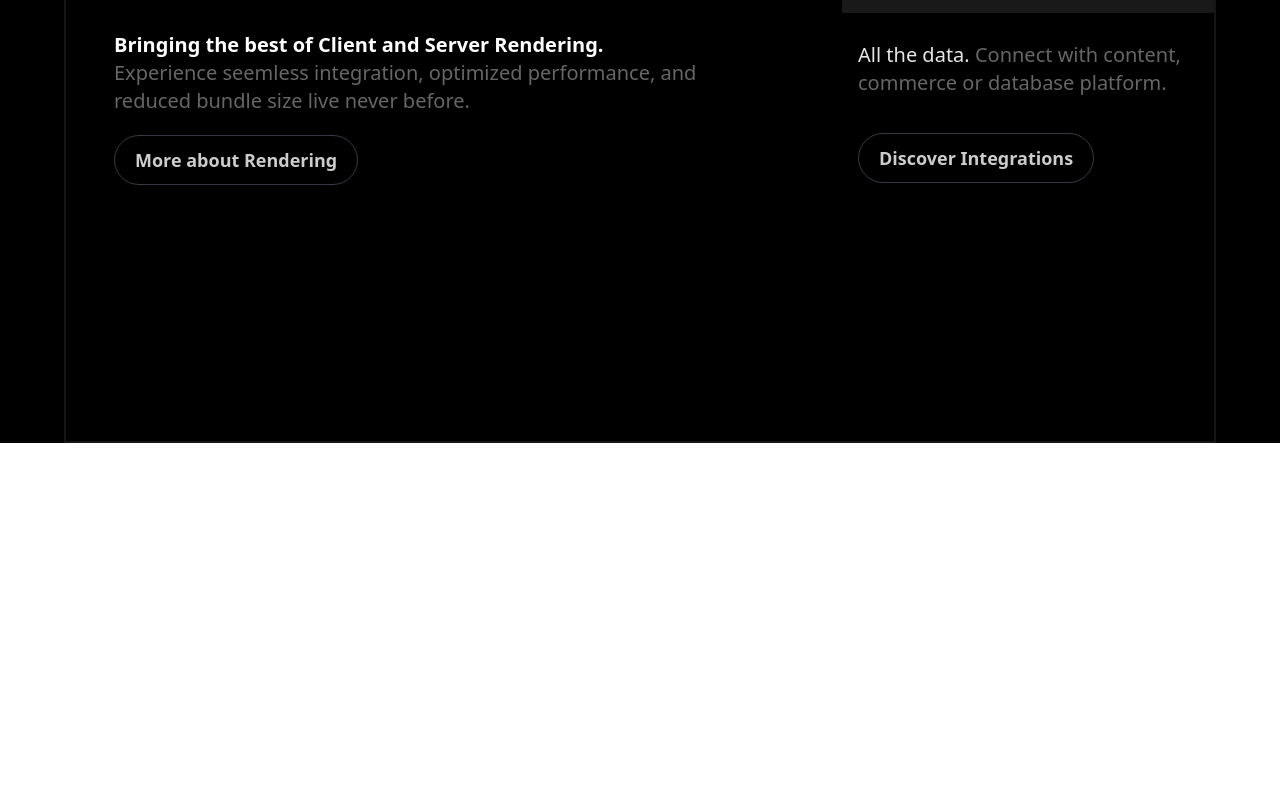
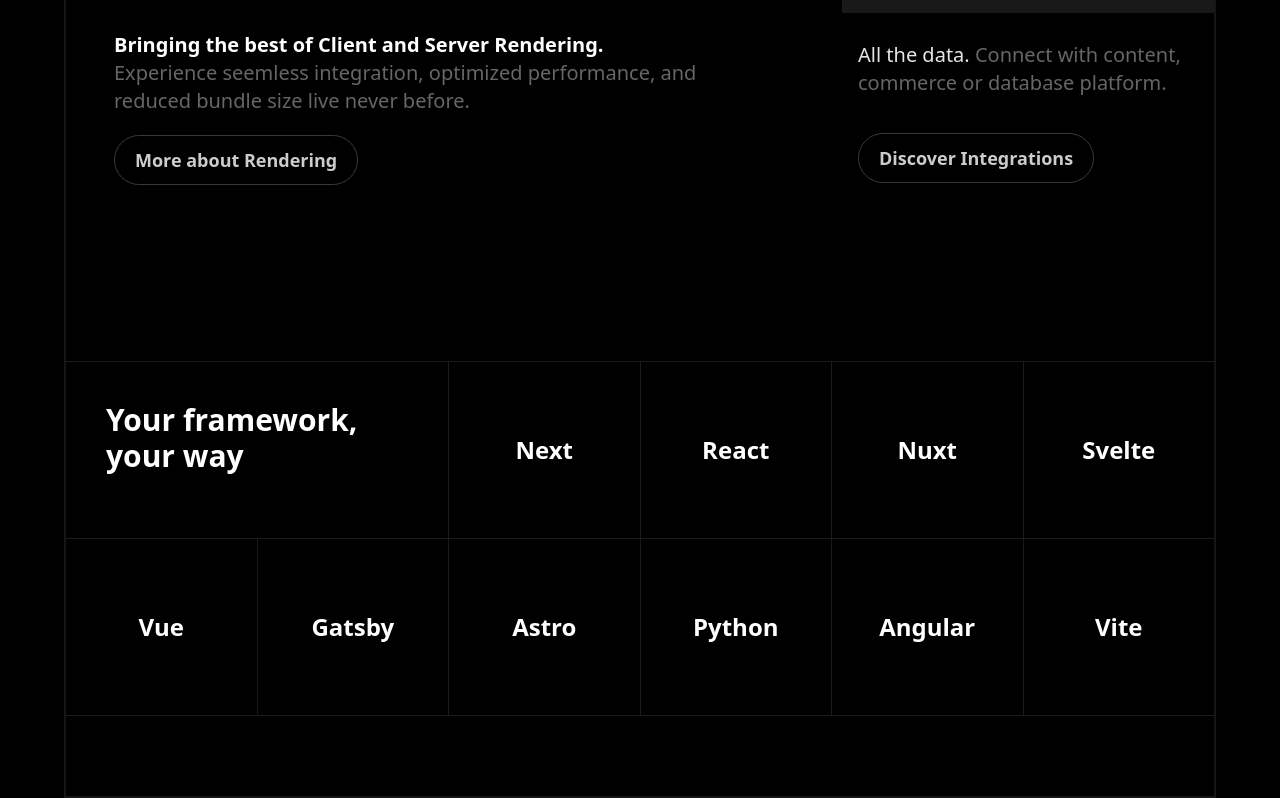
Before and after one commit to Isaac-web/vercel-homepage, a React (Vite) app: page / in a window 1280 px wide. Shown: the part 4721-5519 px from the top of the page. Before the commit the page ends 5164 px from the top, so only its background shows below. Built offline with nearby package versions, Linux system fonts and the light colour scheme.

Commit message:
Add animation to frameworks section

```diff
--- a/package.json
+++ b/package.json
@@ -12,6 +12,7 @@
   "dependencies": {
     "@types/react-syntax-highlighter": "^15.5.13",
     "apexcharts": "^4.5.0",
+    "framer-motion": "^12.4.7",
     "react": "^19.0.0",
     "react-apexcharts": "^1.7.0",
     "react-dom": "^19.0.0",
--- a/src/App.tsx
+++ b/src/App.tsx
@@ -11,6 +11,7 @@
 import ConformanceCodeownersContainer from './components/conformance-codeowners-container';
 import { ExpandYourEntrepriseSection } from './components/expand-your-entreprise-section';
 import DeployOnceDeliverEverywhereSection from './components/deploy-once-deliver-everywhere-section';
+import FrameworksSection from './components/frameworks-section';
 
 function App() {
   return (
@@ -226,6 +227,7 @@
 
         <ExpandYourEntrepriseSection />
         <DeployOnceDeliverEverywhereSection />
+        <FrameworksSection />
       </div>
     </div>
   );
--- /dev/null
+++ b/src/components/framework-card.tsx
@@ -0,0 +1,38 @@
+import { useEffect, useRef } from 'react';
+import { Framework } from '..';
+
+type Props = {
+  framework: Framework;
+  onCapture?(framework: Framework | null): void;
+};
+
+export const FrameworkCard = ({ framework, onCapture }: Props) => {
+  const ref = useRef<HTMLDivElement>(null);
+
+  const raiseFrameworkCaptured = () => {
+    onCapture?.(framework);
+  };
+
+  const raiseFrameworkBlured = () => {
+    onCapture?.(null);
+  };
+
+  useEffect(() => {
+    ref.current?.addEventListener('mouseenter', raiseFrameworkCaptured);
+    ref.current?.addEventListener('mouseleave', raiseFrameworkBlured);
+
+    return () => {
+      ref.current?.removeEventListener('mouseenter', raiseFrameworkCaptured);
+      ref.current?.removeEventListener('mouseleave', raiseFrameworkBlured);
+    };
+  });
+
+  return (
+    <div
+      className="col-span-1 h-[7.32em] bg-black flex justify-center items-center text-2xl font-semibold"
+      ref={ref}
+    >
+      {framework.name}
+    </div>
+  );
+};
--- /dev/null
+++ b/src/components/frameworks-section.tsx
@@ -0,0 +1,64 @@
+import { useEffect, useState } from 'react';
+import { framworks } from '../contants/data';
+import { FrameworkCard } from './framework-card';
+import { Framework } from '..';
+import { motion } from 'framer-motion';
+
+const FrameworksSection = () => {
+  const [animate, setAnimate] = useState(false);
+  const [currentFramework, setCurrentFramework] = useState<Framework | null>(
+    null
+  );
+
+  useEffect(() => {
+    setAnimate(true);
+  }, [animate]);
+
+  return (
+    <section className="w-full">
+      <div className="w-full grid grid-cols-6 bg-white/10 gap-[1px] text-white py-[1px]">
+        <div className="col-span-2 h-[11em] bg-black p-10">
+          <h4 className="text-3xl font-semibold">
+            Your{' '}
+            {currentFramework ? (
+              <motion.span
+                key={currentFramework.name}
+                initial={{ opacity: 0, y: -20, skew: -10 }}
+                animate={{ opacity: 1, y: 0, skew: 0 }}
+                exit={{ opacity: 0, y: 20, skew: 10 }}
+                transition={{ duration: 0.5, type: 'spring', bounce: 0.2 }}
+                className="inline-block font-semibold"
+                style={{ color: currentFramework?.color }}
+              >
+                {currentFramework.name},
+              </motion.span>
+            ) : (
+              <motion.span
+                initial={{ opacity: 0, y: 20 }}
+                animate={{ opacity: 1, y: 0 }}
+                exit={{ opacity: 0, y: 20 }}
+                transition={{ duration: 0.5, type: 'spring', bounce: 0.4 }}
+                className="inline-block"
+              >
+                framework,
+              </motion.span>
+            )}
+            <br />
+            your way
+          </h4>
+        </div>
+        {framworks.map((f) => (
+          <FrameworkCard
+            framework={f}
+            onCapture={(value) => {
+              setAnimate(false);
+              setCurrentFramework(value);
+            }}
+          />
+        ))}
+      </div>
+    </section>
+  );
+};
+
+export default FrameworksSection;
--- /dev/null
+++ b/src/contants/data.ts
@@ -0,0 +1,54 @@
+import { Framework } from '..';
+
+export const framworks: Framework[] = [
+  {
+    name: 'Next',
+    logo: '',
+    color: '#FFFFFF',
+  },
+  {
+    name: 'React',
+    logo: '',
+    color: '#61DAFB',
+  },
+  {
+    name: 'Nuxt',
+    logo: '',
+    color: '#00DC82',
+  },
+  {
+    name: 'Svelte',
+    logo: '',
+    color: '#FF3E00',
+  },
+  {
+    name: 'Vue',
+    logo: '',
+    color: '#42b883',
+  },
+  {
+    name: 'Gatsby',
+    logo: '',
+    color: '#663399',
+  },
+  {
+    name: 'Astro',
+    logo: '',
+    color: '#FF5D01',
+  },
+  {
+    name: 'Python',
+    logo: '',
+    color: '#3776AB',
+  },
+  {
+    name: 'Angular',
+    logo: '',
+    color: '#DD0031',
+  },
+  {
+    name: 'Vite',
+    logo: '',
+    color: '#646CFF',
+  },
+];
--- /dev/null
+++ b/src/index.ts
@@ -0,0 +1,8 @@
+import { ReactNode } from 'react';
+
+export type Framework = {
+  name: string;
+  logo: string;
+  color: string;
+  render?(): ReactNode;
+};
```
Also changed, not shown: 1 other file (tests, documents, lock files or other folders).
